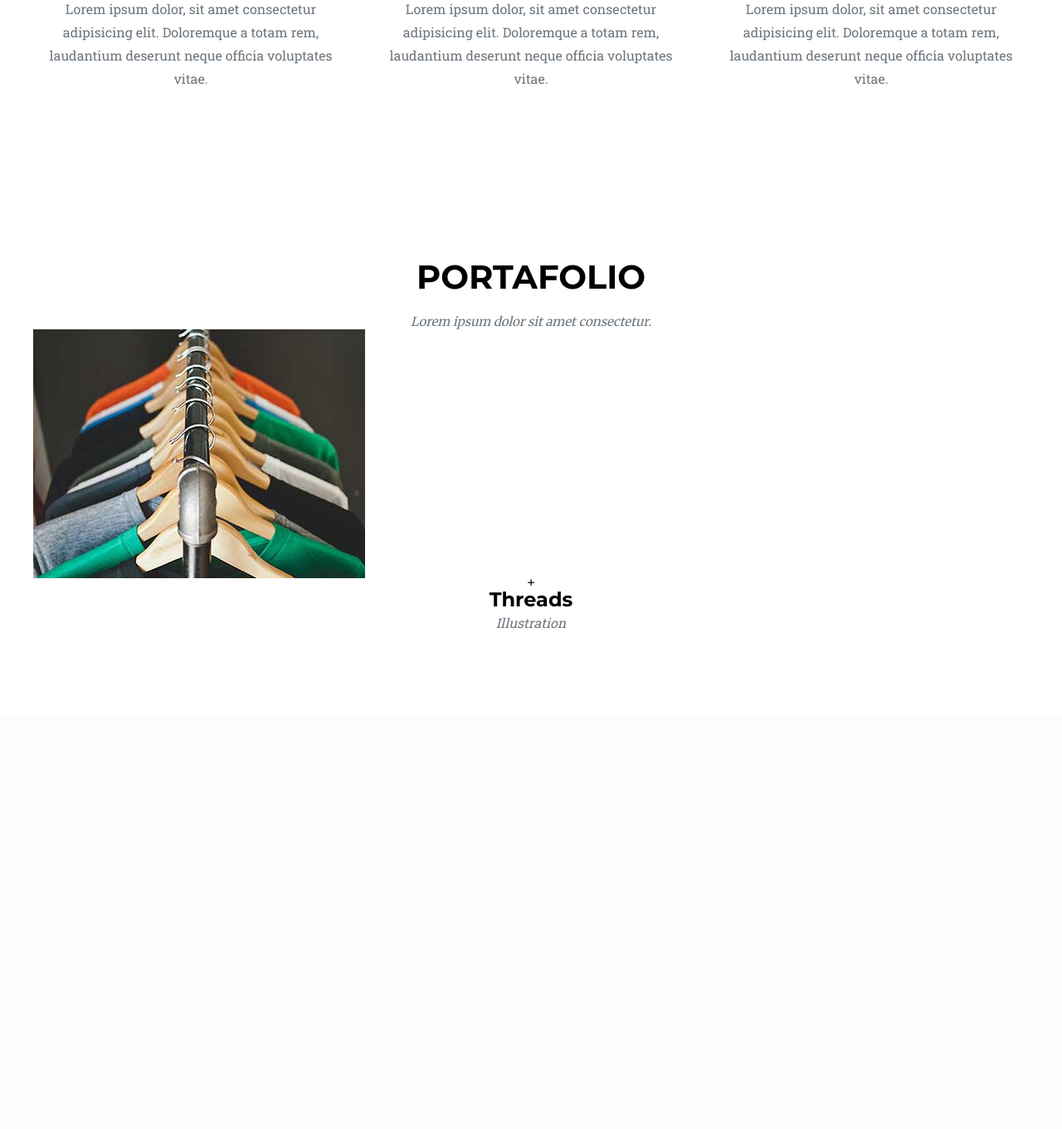
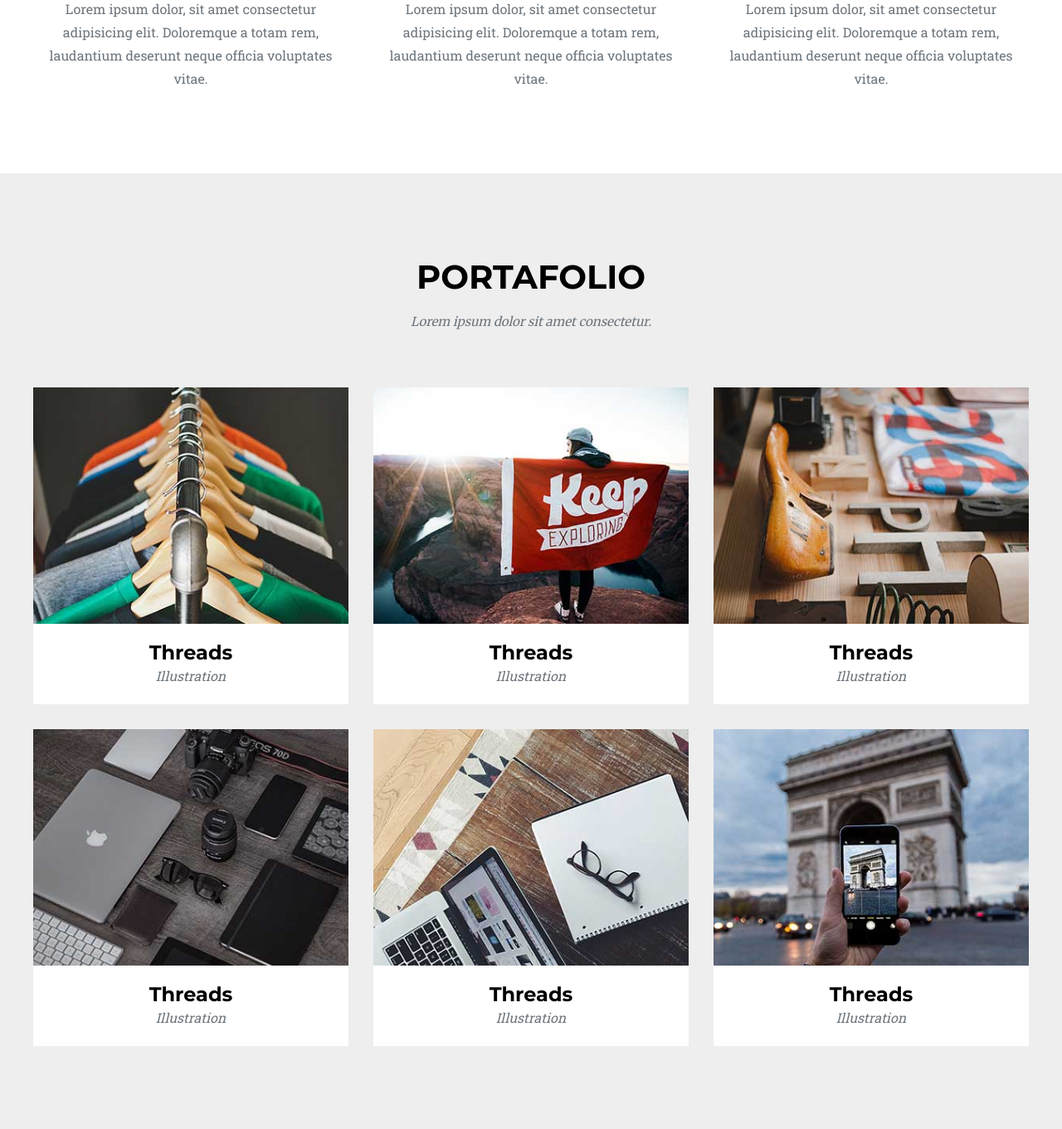
Before and after one commit to Eduarrb/dw2022-2, a PHP site: page / in a window 1280 px wide. Shown: the part 1258-2619 px from the top of the page at 83% size. Before the commit the page ends 2016 px from the top, so only its background shows below. Run offline with PHP 8.4, Linux system fonts and the light colour scheme; some libraries are stand-ins or nearby versions.

Commit message:
portafolio final

```diff
--- a/01 HMTL Y CSS/04 AGENCIA/css/estilos.css
+++ b/01 HMTL Y CSS/04 AGENCIA/css/estilos.css
@@ -338,4 +338,48 @@ font-family: 'Roboto Slab', serif;
   margin-right: auto;
 }
 
+.portafolio {
+  background-color: #eeeeee;
+}
+.portafolio__contenedor__box {
+  display: flex;
+  gap: 30px;
+  flex-wrap: wrap;
+}
+.portafolio__contenedor__box__item {
+  width: calc(33.3333333333% - 2rem);
+}
+.portafolio__contenedor__box__item__imgBox {
+  position: relative;
+  cursor: pointer;
+  overflow: hidden;
+}
+.portafolio__contenedor__box__item__imgBox img {
+  width: 100%;
+  transition: all 0.3s;
+}
+.portafolio__contenedor__box__item__imgBox div {
+  position: absolute;
+  background-color: rgba(254, 209, 54, 0.9);
+  top: 0;
+  width: 100%;
+  height: 100%;
+  display: flex;
+  justify-content: center;
+  align-items: center;
+  font-size: 6rem;
+  color: white;
+  opacity: 0;
+  visibility: hidden;
+  transition: all 0.3s;
+}
+.portafolio__contenedor__box__item__imgBox:hover img {
+  transform: scale(1.1);
+  transition: all 0.3s;
+}
+.portafolio__contenedor__box__item__data {
+  background-color: white;
+  padding: 2rem 0;
+}
+
 /*# sourceMappingURL=estilos.css.map */
--- a/01 HMTL Y CSS/04 AGENCIA/index.html
+++ b/01 HMTL Y CSS/04 AGENCIA/index.html
@@ -81,10 +81,70 @@
         <div class="portafolio__contenedor contenedor text-center">
             <h2 class="titulo-n2 mb-2">portafolio</h2>
             <p class="descri-n2">Lorem ipsum dolor sit amet consectetur.</p>
-            <div class="portafolio__contenedor__box">
+            <div class="portafolio__contenedor__box mt-7">
                 <article class="portafolio__contenedor__box__item">
                     <div class="portafolio__contenedor__box__item__imgBox">
                         <img src="img/portafolio/01-thumbnail.jpg" alt="01-thumbnail">
+                        <div>
+                            <i class="fa-solid fa-plus"></i>
+                        </div>
+                    </div>
+                    <div class="portafolio__contenedor__box__item__data">
+                        <h3 class="titulo-n3">Threads</h3>
+                        <p class="descri-n3 cursiva">Illustration</p>
+                    </div>
+                </article>
+                <article class="portafolio__contenedor__box__item">
+                    <div class="portafolio__contenedor__box__item__imgBox">
+                        <img src="img/portafolio/02-thumbnail.jpg" alt="01-thumbnail">
+                        <div>
+                            <i class="fa-solid fa-plus"></i>
+                        </div>
+                    </div>
+                    <div class="portafolio__contenedor__box__item__data">
+                        <h3 class="titulo-n3">Threads</h3>
+                        <p class="descri-n3 cursiva">Illustration</p>
+                    </div>
+                </article>
+                <article class="portafolio__contenedor__box__item">
+                    <div class="portafolio__contenedor__box__item__imgBox">
+                        <img src="img/portafolio/03-thumbnail.jpg" alt="01-thumbnail">
+                        <div>
+                            <i class="fa-solid fa-plus"></i>
+                        </div>
+                    </div>
+                    <div class="portafolio__contenedor__box__item__data">
+                        <h3 class="titulo-n3">Threads</h3>
+                        <p class="descri-n3 cursiva">Illustration</p>
+                    </div>
+                </article>
+                <article class="portafolio__contenedor__box__item">
+                    <div class="portafolio__contenedor__box__item__imgBox">
+                        <img src="img/portafolio/04-thumbnail.jpg" alt="01-thumbnail">
+                        <div>
+                            <i class="fa-solid fa-plus"></i>
+                        </div>
+                    </div>
+                    <div class="portafolio__contenedor__box__item__data">
+                        <h3 class="titulo-n3">Threads</h3>
+                        <p class="descri-n3 cursiva">Illustration</p>
+                    </div>
+                </article>
+                <article class="portafolio__contenedor__box__item">
+                    <div class="portafolio__contenedor__box__item__imgBox">
+                        <img src="img/portafolio/05-thumbnail.jpg" alt="01-thumbnail">
+                        <div>
+                            <i class="fa-solid fa-plus"></i>
+                        </div>
+                    </div>
+                    <div class="portafolio__contenedor__box__item__data">
+                        <h3 class="titulo-n3">Threads</h3>
+                        <p class="descri-n3 cursiva">Illustration</p>
+                    </div>
+                </article>
+                <article class="portafolio__contenedor__box__item">
+                    <div class="portafolio__contenedor__box__item__imgBox">
+                        <img src="img/portafolio/06-thumbnail.jpg" alt="01-thumbnail">
                         <div>
                             <i class="fa-solid fa-plus"></i>
                         </div>
--- a/01 HMTL Y CSS/04 AGENCIA/sass/main.scss
+++ b/01 HMTL Y CSS/04 AGENCIA/sass/main.scss
@@ -3,3 +3,4 @@
 
 @import "modules/header";
 @import "modules/servicios";
+@import "modules/portafolio";
```
Also changed, not shown: 01 HMTL Y CSS/04 AGENCIA/sass/modules/_portafolio.scss (added, +56 -0 lines), 1 other file.
